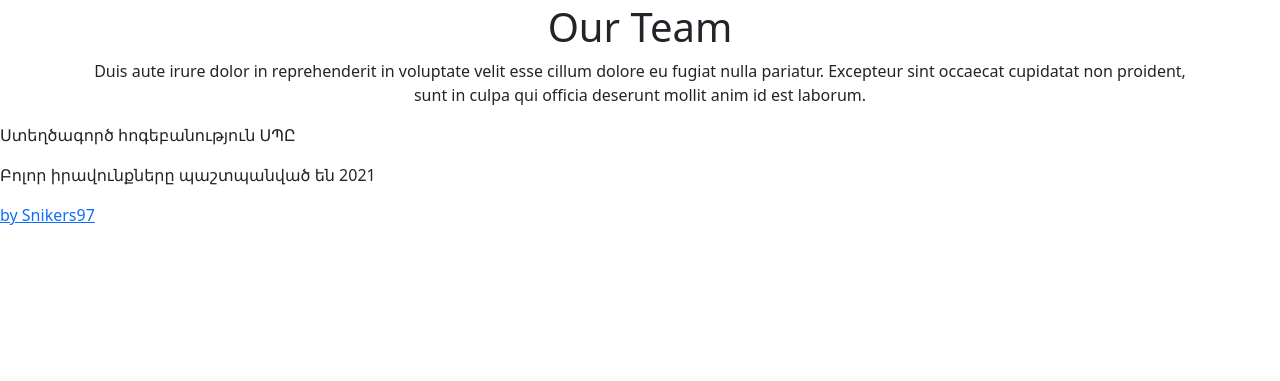
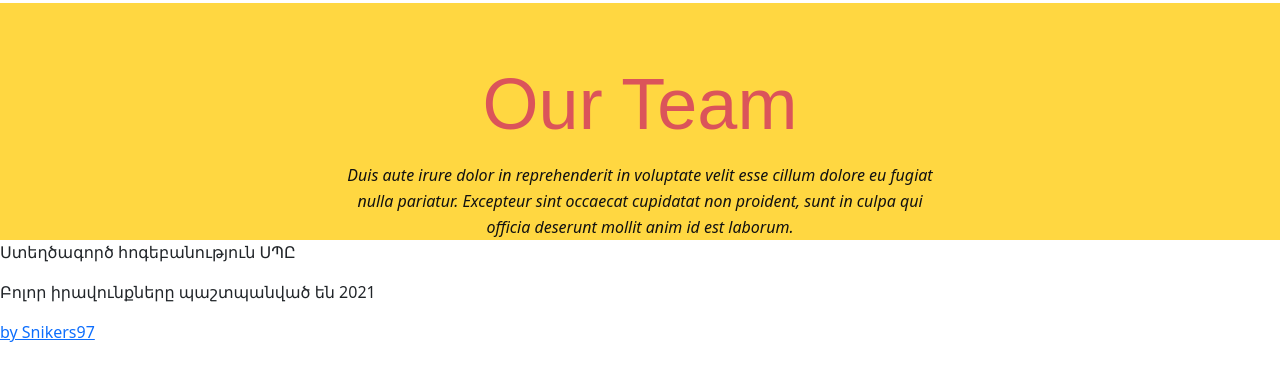
Before and after one commit to Snikers97/creativepsy, a PHP site: page /aboutUs.php in a window 1280 px wide. Shown: the part 77-458 px from the top of the page. Run offline with PHP 8.4, Linux system fonts and the light colour scheme.

Commit message:
We add custom styles for header of ourTeam page

```diff
--- a/style/mystyle.css
+++ b/style/mystyle.css
@@ -10,3 +10,22 @@
 .logoimg{
     height: 32px;
 }
+.customBgcolor{
+    background-color: #FFD741;
+}
+.customTitle{
+    font-size: 4.5rem;
+    font-weight: 400;
+    color: #db545a !important;
+    font-family: Oswald, sans-serif !important;
+    margin: 58px auto 0;
+}
+.customDesc{
+    font-style: italic;
+    width: 600px;
+    margin: 16px auto 0;
+    text-align: center;
+    color: #111111;
+    line-height: 1.6;
+    font-size: 1rem;
+}
```
